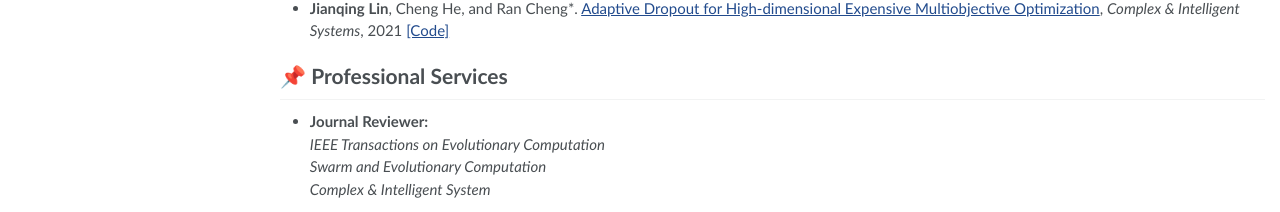
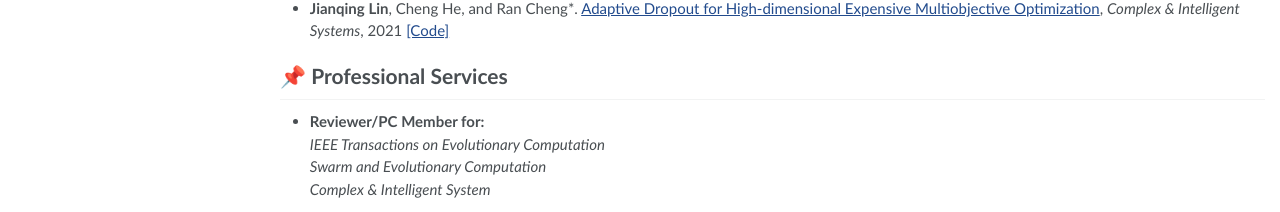
Before and after one commit to jqlincn/jqlincn.github.io, a Jekyll site: the page built from _pages/about.md, in a window 1280 px wide and 1008 px high. Shown: the part 793-1005 px from the top of the window. Built offline with Jekyll 4.4.1, drawn with Linux system fonts in a browser that asks for light colours.

Commit message:
Update about.md

```diff
--- a/_pages/about.md
+++ b/_pages/about.md
@@ -79,7 +79,7 @@ My research interest includes computational intelligence, multiobjective optimiz
 <!-- - *2019.05 - 2020.02*, [Lorem](https://github.com/), China. -->
 
 # 📌 Professional Services
-- **Journal Reviewer:**   <br>
+- **Reviewer/PC Member for:**   <br>
   _IEEE Transactions on Evolutionary Computation_   <br>
   _Swarm and Evolutionary Computation_   <br>
   _Complex & Intelligent System_   <br>
```
